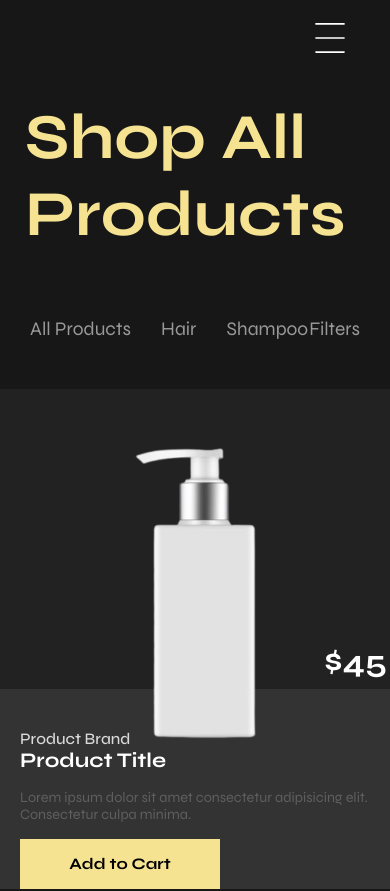
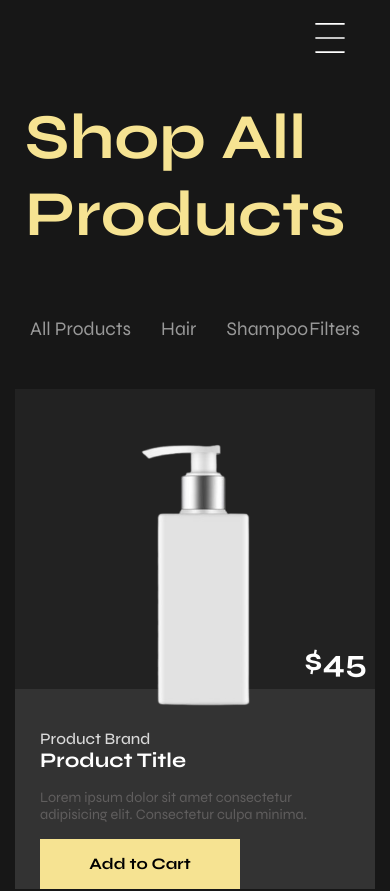
Before and after one commit to Jad229/pretty-queen-v3, a Next.js app: page /products in a window 390 px wide. Shown: the top 891 px of the page. Built offline with nearby package versions, Linux system fonts and the light colour scheme.

Commit message:
finished responsive design for products

```diff
--- a/app/products/ProductCard/product-card.module.css
+++ b/app/products/ProductCard/product-card.module.css
@@ -1,7 +1,7 @@
 .productCard {
   display: flex;
   flex-direction: column;
-  width: 400px;
+  width: 360px;
   height: 500px;
   background-color: var(--color-grey7);
 }
--- a/app/products/ProductList/product-list.module.css
+++ b/app/products/ProductList/product-list.module.css
@@ -1,7 +1,7 @@
 .productsContainer {
   background-color: var(--bg-dark);
   display: grid;
-  grid-template-columns: repeat(3, 400px);
+  grid-template-columns: repeat(3, 360px);
   grid-column-gap: 3px;
   grid-row-gap: 3px;
   justify-items: center;
@@ -12,12 +12,12 @@
 
 @media (max-width: 1200px) {
   .productsContainer {
-    grid-template-columns: 400px 400px;
+    grid-template-columns: 360px 360px;
   }
 }
 
 @media (max-width: 768px) {
   .productsContainer {
-    grid-template-columns: 400px;
+    grid-template-columns: 360px;
   }
 }
```
